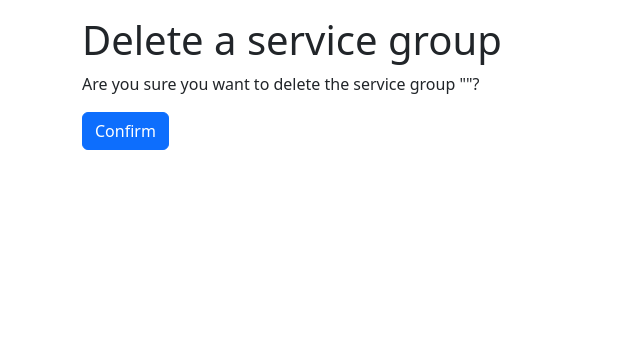
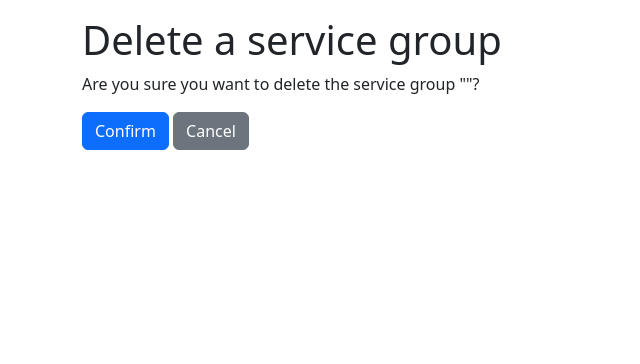
Before and after one commit to edigiacomo/django-statusboard, a Django app: template statusboard/templates/statusboard/servicegroup/confirm_delete.html in a window 1280 px wide. Shown: the part 56-420 px from the top of the page, without its empty margins (0-640 px from the left). Run offline with Django 3.2, Linux system fonts and the light colour scheme; the template is opened without the code that fills it, so the values that code supplies are empty; some libraries are stand-ins or nearby versions.

Commit message:
Cancel button in confirm_delete.html

```diff
--- a/statusboard/templates/statusboard/incident/confirm_delete.html
+++ b/statusboard/templates/statusboard/incident/confirm_delete.html
@@ -11,6 +11,7 @@
         <p>{% blocktrans %}Are you sure you want to delete the incident "{{ incident }}"?{% endblocktrans %}</p>
         <div class="form-group">
             <input type="submit" class="btn btn-primary" value="{% trans "Confirm" %}">
+            <a class="btn btn-secondary" role="button" href="{% url "statusboard:index" %}">{% trans "Cancel" %}</a>
         </div>
     </form>
 </div>
--- a/statusboard/templates/statusboard/maintenance/confirm_delete.html
+++ b/statusboard/templates/statusboard/maintenance/confirm_delete.html
@@ -11,6 +11,7 @@
         <p>{% blocktrans %}Are you sure you want to delete the maintenance "{{ maintenance }}"?{% endblocktrans %}</p>
         <div class="form-group">
             <input type="submit" class="btn btn-primary" value="{% trans "Confirm" %}">
+            <a class="btn btn-secondary" role="button" href="{% url "statusboard:index" %}">{% trans "Cancel" %}</a>
         </div>
     </form>
 </div>
--- a/statusboard/templates/statusboard/service/confirm_delete.html
+++ b/statusboard/templates/statusboard/service/confirm_delete.html
@@ -11,6 +11,7 @@
         <p>{% blocktrans %}Are you sure you want to delete the service "{{ service }}"?{% endblocktrans %}</p>
         <div class="form-group">
             <input type="submit" class="btn btn-primary" value="{% trans "Confirm" %}">
+            <a class="btn btn-secondary" role="button" href="{% url "statusboard:index" %}">{% trans "Cancel" %}</a>
         </div>
     </form>
 </div>
--- a/statusboard/templates/statusboard/servicegroup/confirm_delete.html
+++ b/statusboard/templates/statusboard/servicegroup/confirm_delete.html
@@ -10,9 +10,8 @@
         {% csrf_token %}
         <p>{% blocktrans %}Are you sure you want to delete the service group "{{ servicegroup }}"? {% endblocktrans %}</p>
         <div class="form-group">
-            <div>
-                <input type="submit" class="btn btn-primary" value="{% trans "Confirm" %}">
-            </div>
+            <input type="submit" class="btn btn-primary" value="{% trans "Confirm" %}">
+            <a class="btn btn-secondary" role="button" href="{% url "statusboard:index" %}">{% trans "Cancel" %}</a>
         </div>
     </form>
 </div>
```
